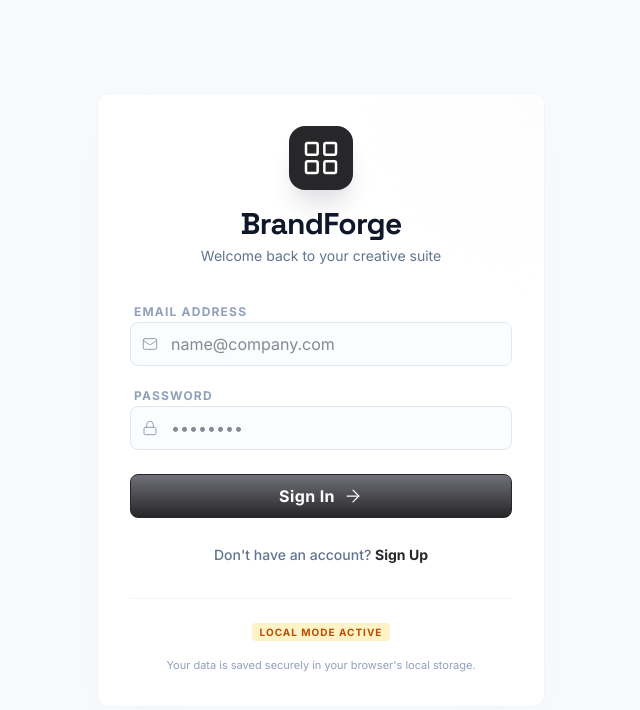
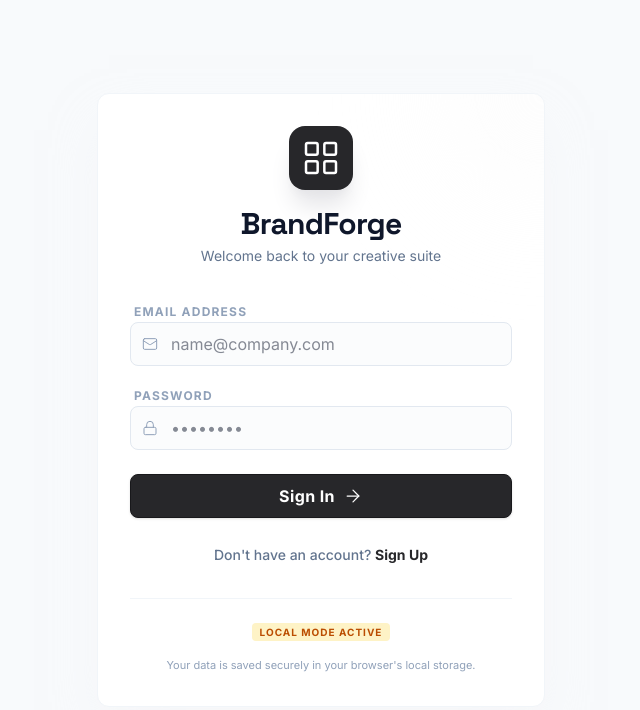
Before and after one commit to gwatanavictorj/BrandForge_Ultimate-Branding-Suite-main, a React (Vite) app: page / in a window 1280 px wide. Shown: the top 710 px of the page, without its empty margins (319-959 px from the left). Built offline with nearby package versions, Linux system fonts and the light colour scheme.

Commit message:
style: remove gradients from primary buttons for flat aesthetic

```diff
--- a/src/components/UI.tsx
+++ b/src/components/UI.tsx
@@ -44,7 +44,7 @@ const buttonVariants = cva(
   {
     variants: {
       variant: {
-        primary: "bg-gradient-to-b from-brand-500 to-brand-600 hover:from-brand-600 hover:to-brand-700 text-white shadow-md shadow-brand-500/20 border border-brand-600 shadow-[inset_0_1px_0_rgba(255,255,255,0.2)]",
+        primary: "bg-brand-600 hover:bg-brand-700 text-white shadow-sm border border-brand-700",
         secondary: "bg-white text-slate-700 border border-slate-200 shadow-sm hover:bg-slate-50 hover:border-slate-300",
         ghost: "bg-transparent text-slate-600 hover:bg-slate-100",
       },
```
